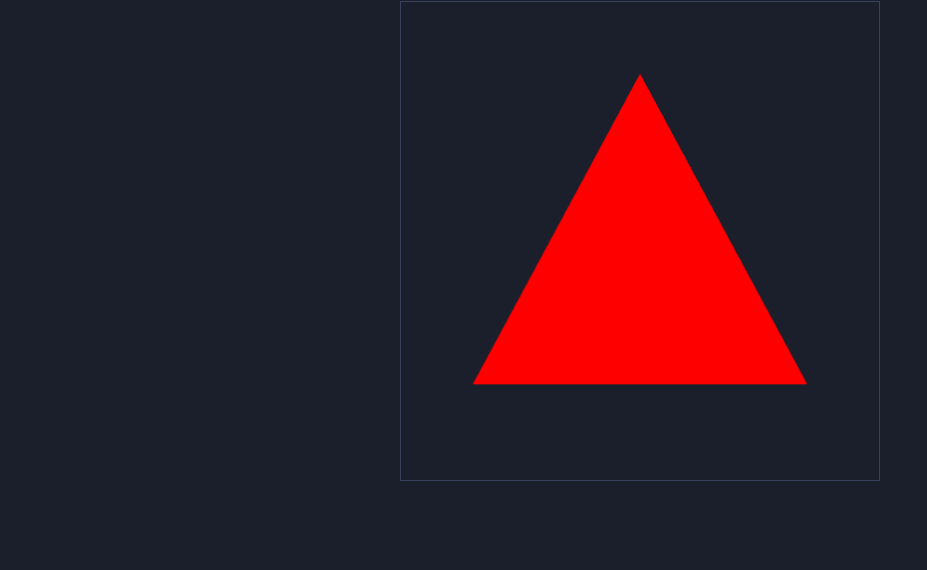
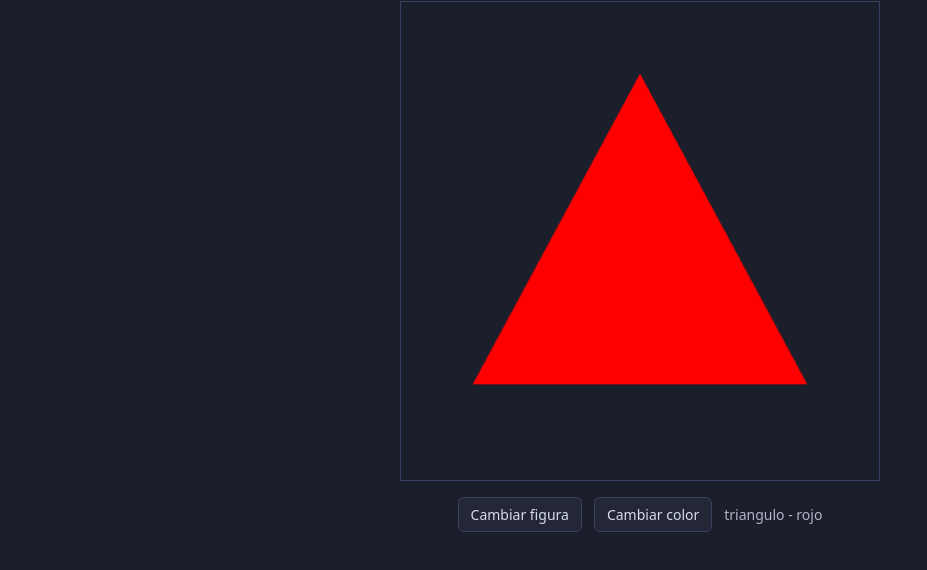
Before and after one commit to GabrielJSeijas/LatinShaders_tarea01_ci4321, a website built with Vite: page index.html in a window 1280 px wide. Shown: the part 50-620 px from the top of the page, without its empty margins (0-927 px from the left). Built offline with nearby package versions, Linux system fonts and the light colour scheme.

Commit message:
Agregar botones para cambiar figura y color

```diff
--- a/index.html
+++ b/index.html
@@ -12,6 +12,11 @@
     <main>
       <div id="stage"></div>
     </main>
+    <div class="controls">
+      <button id="btn-figura" type="button">Cambiar figura</button>
+      <button id="btn-color" type="button">Cambiar color</button>
+      <span id="estado"></span>
+    </div>
     <script type="module" src="/src/main.ts"></script>
   </body>
 </html>
--- a/src/main.ts
+++ b/src/main.ts
@@ -1,30 +1,66 @@
 import './style.css';
 import { createFixedFunction, LIGHTING } from './vendor/ff/ff';
+import type { Color } from './vendor/ff/ff';
 import { CANVAS_SIZE, CLEAR_COLOR } from './examples/shared';
 import { createTriangle } from './shapes/triangle';
+import { createSquare } from './shapes/square';
+import { createHexagon } from './shapes/hexagon';
+import { createCircle } from './shapes/circle';
 
-// Contenedor donde se va a dibujar el canvas.
+// Contenedor donde se dibuja el canvas
 const stage = document.getElementById('stage')!;
 
-// Crea un canvas y lo agrega al contenedor.
+// Crea un canvas y lo agrega al contenedor
 const canvas = document.createElement('canvas');
 stage.replaceChildren(canvas);
 
 const gl = canvas.getContext('webgl2');
 if (!gl) throw new Error('WebGL2 is not available.');
 
-// Tamaño de canvas, viewport y color de fondo.
+// Tamaño de canvas, viewport y color de fondo
 canvas.width = CANVAS_SIZE;
 canvas.height = CANVAS_SIZE;
 gl.viewport(0, 0, canvas.width, canvas.height);
 gl.clearColor(...CLEAR_COLOR);
 
-// FF reemplaza el pipeline fijo de OpenGL 2. Sin iluminación: el color sale de ff.setColor.
+// FF reemplaza el pipeline fijo de OpenGL 2 Sin iluminacion, el color sale de ff.setColor
 const ff = createFixedFunction(gl, { debug: true });
 ff.disable(LIGHTING);
 
-const triangle = createTriangle(gl);
+// Figuras creadas una sola vez, en el orden en que se ciclan con "Cambiar figura"
+const shapes = [createTriangle(gl), createSquare(gl), createHexagon(gl), createCircle(gl)];
 
-gl.clear(gl.COLOR_BUFFER_BIT);
-ff.setColor([1, 0, 0]);
-triangle.draw(ff);
+// Colores disponibles, en el orden en que se ciclan con "Cambiar color"
+const colors: { name: string; value: Color }[] = [
+  { name: 'rojo', value: [1, 0, 0] },
+  { name: 'verde', value: [0, 1, 0] },
+  { name: 'azul', value: [0, 0, 1] },
+];
+
+let shapeIndex = 0;
+let colorIndex = 0;
+
+// Botones y estado
+const btnFigura = document.getElementById('btn-figura')!;
+const btnColor = document.getElementById('btn-color')!;
+const estado = document.getElementById('estado')!;
+
+// Renderiza la figura actual con el color actual y actualiza el estado
+const render = (): void => {
+  gl.clear(gl.COLOR_BUFFER_BIT);
+  ff.setColor(colors[colorIndex].value);
+  shapes[shapeIndex].draw(ff);
+  estado.textContent = `${shapes[shapeIndex].name} - ${colors[colorIndex].name}`;
+};
+
+btnFigura.addEventListener('click', () => {
+  shapeIndex = (shapeIndex + 1) % shapes.length;
+  render();
+});
+
+btnColor.addEventListener('click', () => {
+  colorIndex = (colorIndex + 1) % colors.length;
+  render();
+});
+
+render();
--- a/src/style.css
+++ b/src/style.css
@@ -5,3 +5,7 @@ header { padding: 12px 16px; }
 h1 { font-size: 18px; margin: 0; }
 main { display: flex; justify-content: center; padding: 0 16px 16px; }
 #stage canvas { display: block; width: 480px; height: 480px; max-width: 100%; border: 1px solid #3a4060; }
+.controls { display: flex; align-items: center; justify-content: center; gap: 12px; padding: 0 16px 24px; }
+.controls button { background: var(--panel); color: var(--fg); border: 1px solid #3a4060; border-radius: 6px; padding: 6px 12px; cursor: pointer; font: inherit; }
+.controls button:hover { border-color: var(--accent); }
+#estado { opacity: 0.8; }
```
